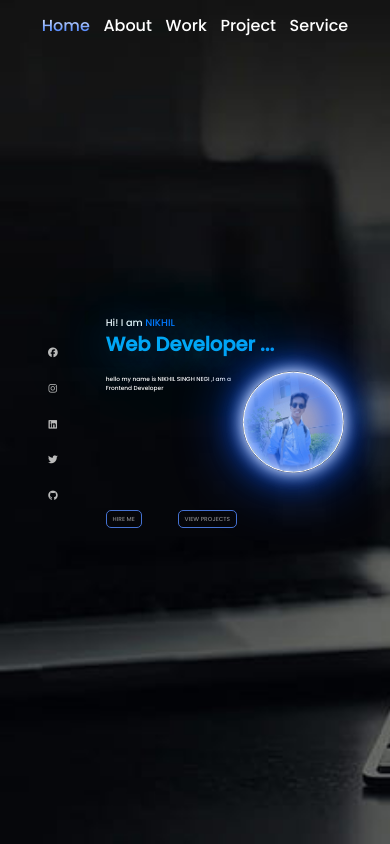
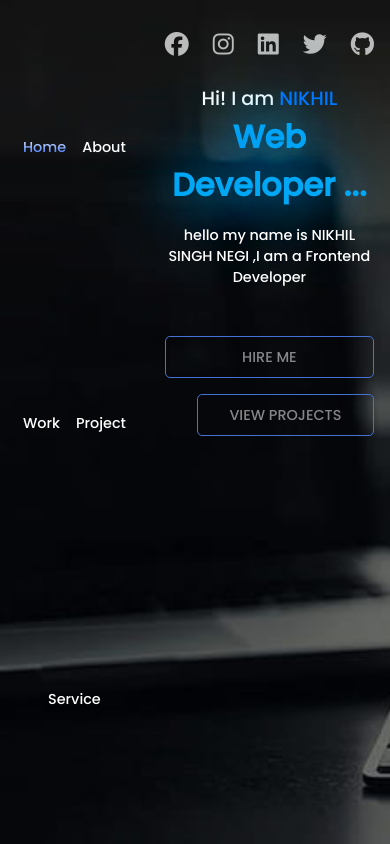
Before and after one commit to NIKHILs-Github/Portfolio, a plain HTML site: page index.html in a window 390 px wide. Drawn offline with Linux system fonts and the light colour scheme.

Commit message:
Implement mobile responsive styles in style.css
Added mobile responsive styles for various components.

Signed-off-by: Nikhil_negi <176793359+NIKHILs-Github@users.noreply.github.com>

```diff
--- a/style.css
+++ b/style.css
@@ -212,3 +212,84 @@ button:nth-child(2):hover{
     }
 
 }
+/* =========================
+   MOBILE RESPONSIVE STYLES
+   ========================= */
+
+@media (max-width: 768px) {
+
+  /* NAVBAR */
+  .navlist {
+    flex-wrap: wrap;
+    gap: 1rem;
+    height: auto;
+    padding: 1rem;
+    position: static;
+  }
+
+  .navlist li a {
+    font-size: 0.9rem;
+  }
+
+  /* MAIN LAYOUT */
+  .bar,
+  .aboutbar,
+  .projectbar,
+  .servicebar {
+    height: auto;
+    min-height: 100vh;
+  }
+
+  .left {
+    flex-direction: column;
+    padding: 2rem 1rem;
+    text-align: center;
+  }
+
+  /* ICONS */
+  .icons {
+    flex-direction: row;
+    gap: 1.5rem;
+    margin-bottom: 1.5rem;
+  }
+
+  .icons .fa-brands {
+    font-size: 1.5rem;
+  }
+
+  /* TEXT */
+  .content {
+    padding-left: 0;
+  }
+
+  .content .intro {
+    font-size: 1.2rem;
+  }
+
+  .content h1 {
+    font-size: 2rem;
+  }
+
+  .content .about {
+    font-size: 0.9rem;
+    max-width: 100%;
+    height: auto;
+  }
+
+  /* BUTTONS */
+  .content .btn {
+    display: flex;
+    flex-direction: column;
+    gap: 1rem;
+  }
+
+  .content .btn button {
+    font-size: 0.9rem;
+    padding: 0.6rem 1rem;
+  }
+
+  /* CIRCLE IMAGE */
+  .details {
+    display: none; /* hide big circle on mobile */
+  }
+}
```
